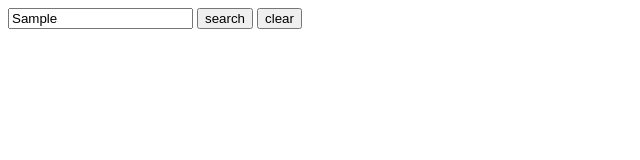
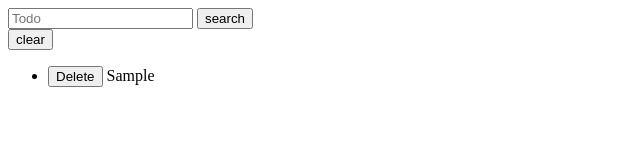
Before and after one commit to faizankhan-01/Todo-app, a plain HTML site: page index.html in a window 1280 px wide. Both pictures are taken after typing "Sample" into the empty fields and a click on the button "search". Shown: the whole page, without its empty margins (0-640 px from the left). Drawn offline with Linux system fonts and the light colour scheme.

Commit message:
update index.html

```diff
--- a/index.html
+++ b/index.html
@@ -1,14 +1,63 @@
 <!DOCTYPE html>
 <html lang="en">
-<head>
-    <meta charset="UTF-8">
-    <meta name="viewport" content="width=device-width, initial-scale=1.0">
+  <head>
+    <meta charset="UTF-8" />
+    <meta name="viewport" content="width=device-width, initial-scale=1.0" />
     <title>Todo project</title>
-</head>
-<body>
-    <input type="text" placeholder="Todo">
-    <button>search</button>
-    <button>clear</button>
+  </head>
+  <body>
+    <form action="" onsubmit="handlesubmit(event)">
+      <input type="text" placeholder="Todo" id="todo" required />
+      <button type="submit">search</button>
+    </form>
+    <button onclick="handleclearall(event)">clear</button>
+    <ul  id="ul"></ul>
 
-</body>
+    <script>
+      const todo = document.getElementById("todo");
+      const ul = document.getElementById("ul");
+
+      function getTodos() {
+        const todos = localStorage.getItem("todos") || "[]";
+        const oldTodos = JSON.parse(todos);
+        return oldTodos;
+      }
+
+      function handlesubmit(e) {
+        e.preventDefault();
+        if (todo.value.trim()) {
+          const oldTodos = getTodos();
+          localStorage.setItem(
+            "todos",
+            JSON.stringify([...oldTodos, todo.value])
+          );
+        }
+        showTodos();
+        todo.value = "";
+      }
+
+      function showTodos() {
+        const todos = getTodos();
+        ul.innerHTML = "";
+        todos?.forEach((todo, index) => {
+          const li = document.createElement("li");
+          li.innerHTML = `<button onclick="handleDelete(${index})"> Delete </button> ${todo}`;
+          ul.appendChild(li);
+        });
+      }
+      showTodos();
+
+      function handleclearall() {
+        localStorage.clear();
+        showTodos();
+      }
+
+      function handleDelete(index) {
+        const todos = getTodos();
+        const newTodos = todos.filter((ele, i) => i != index);
+        localStorage.setItem("todos", JSON.stringify([...newTodos]));
+        showTodos();
+      }
+    </script>
+  </body>
 </html>
```
